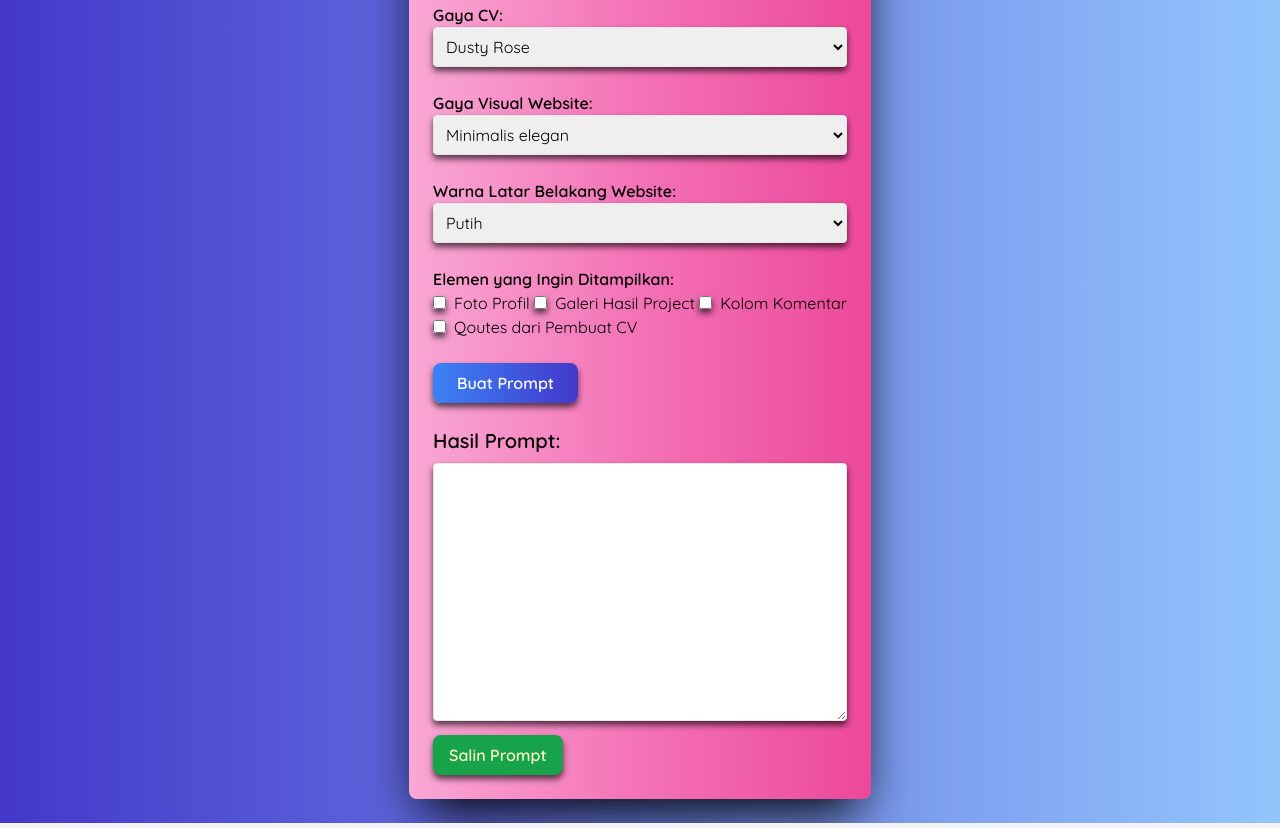
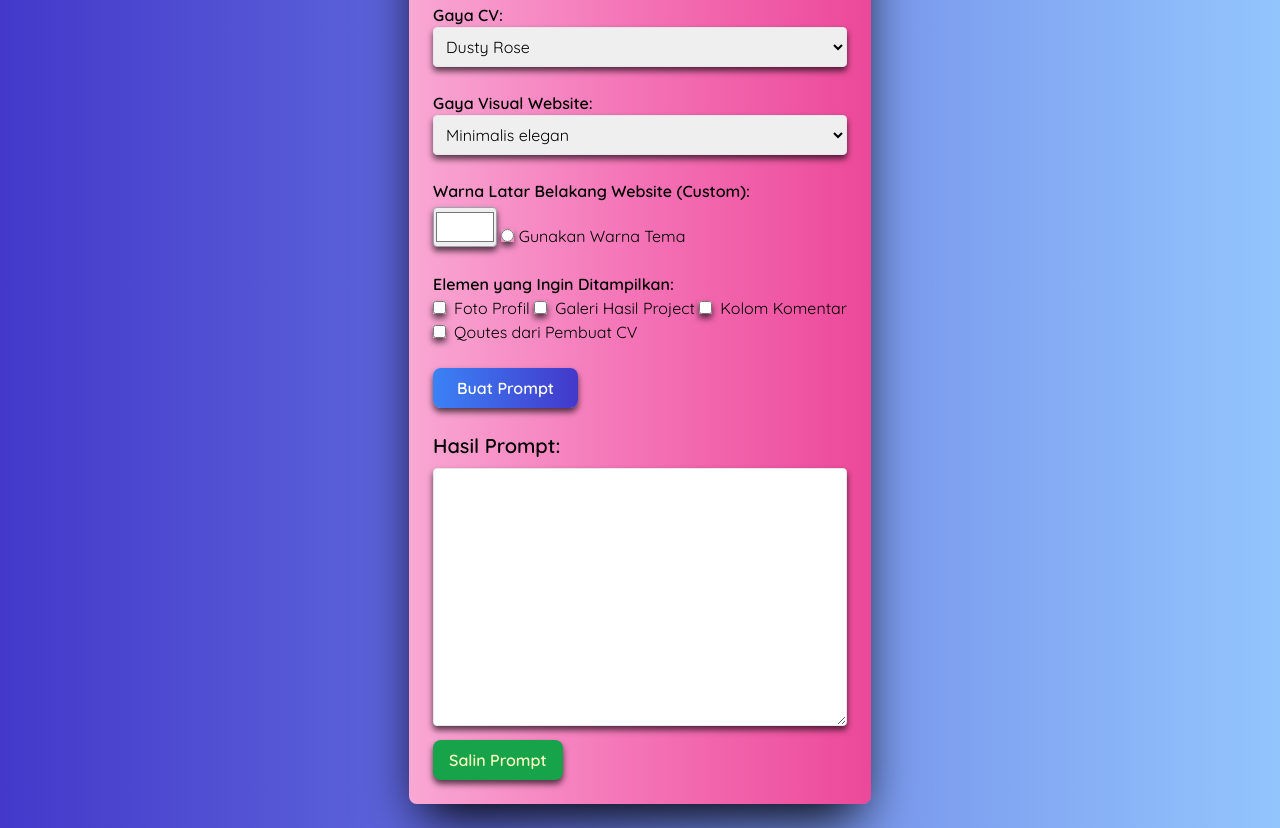
Before and after one commit to fatimah7643/Form-generator-CV, a plain HTML site: page index.html in a window 1280 px wide. Shown: the part 1497-2325 px from the top of the page. Drawn offline with nearby package versions, Linux system fonts and the light colour scheme; files whose address does not match are found by name.

Commit message:
Pesan commit baru

```diff
--- a/index.html
+++ b/index.html
@@ -138,16 +138,11 @@
 
       <!-- Warna Latar -->
       <div class="form-group">
-        <label class="block font-extrabold text-black">Warna Latar Belakang Website:</label>
-        <select name="warnaLatar" class="w-full border p-2 rounded">
-          <option value="putih">Putih</option>
-          <option value="abu">Abu-abu Netral</option>
-          <option value="biru">Biru Lembut</option>
-          <option value="hitam">Dark Mode</option>
-          <option value="gradasi">Gradasi Green-biru soft</option>
-        </select>
+        <label class="block font-extrabold text-black mb-1">Warna Latar Belakang Website (Custom):</label>
+       <input type="color" name="warnaLatar" value="#ffffff" class="h-10 w-16 rounded border border-gray-400 cursor-pointer">
+
+        <input type="radio" name="warnaMode" value="preset" class="" > Gunakan Warna Tema
       </div>
-
 
       <!-- Elemen -->
       <div class="form-group">
```
